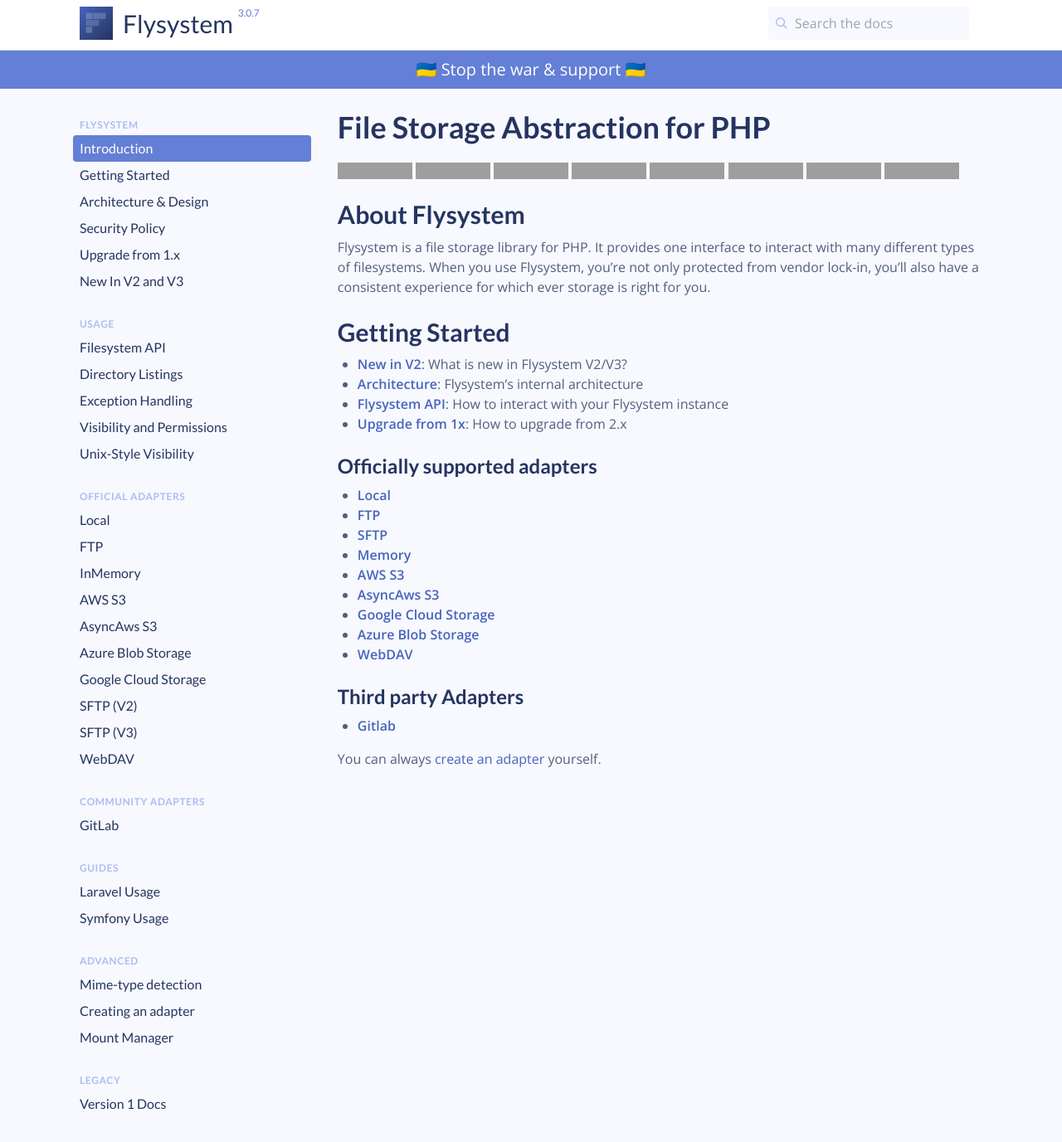
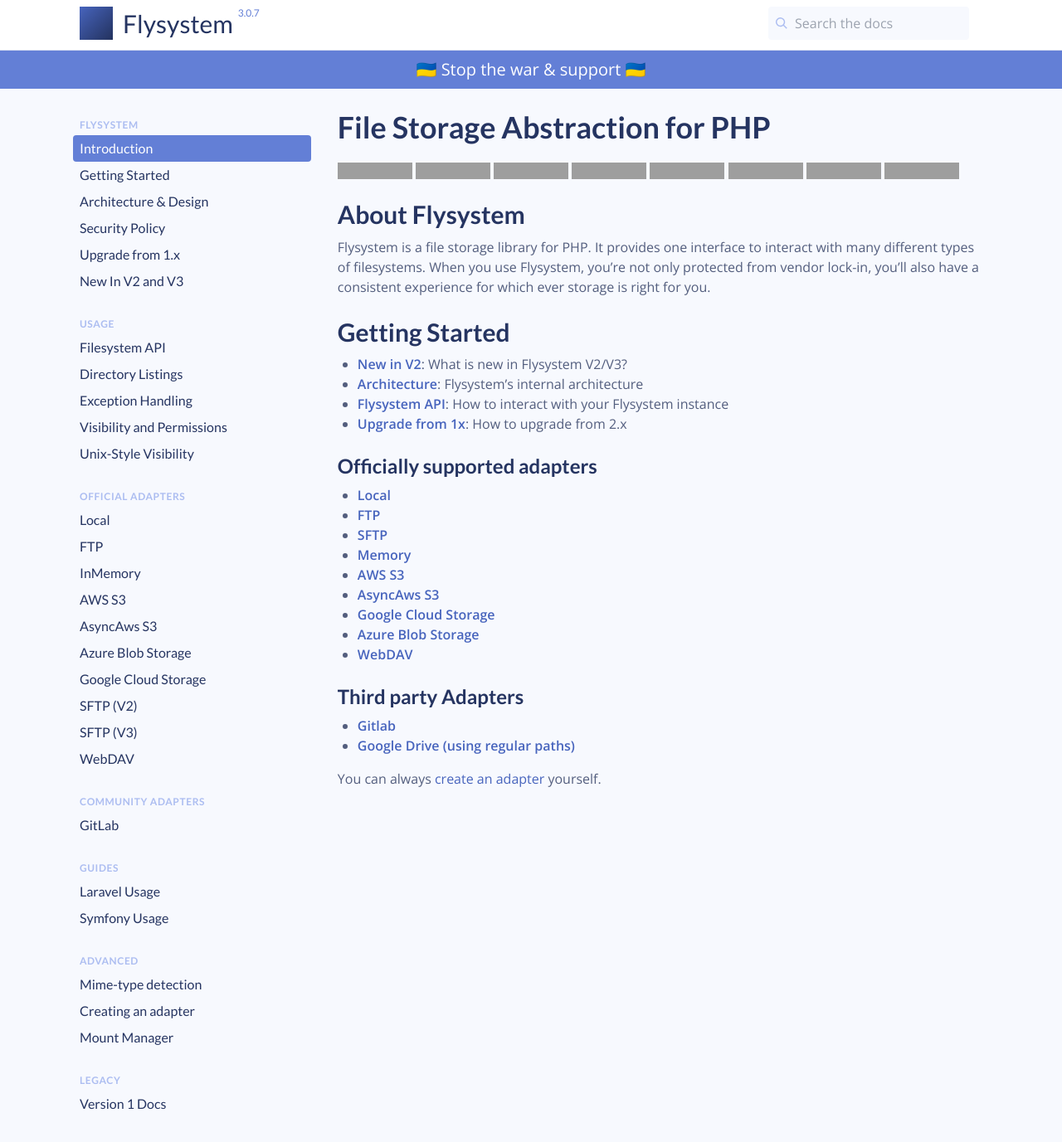
Before and after one commit to thephpleague/flysystem, a Jekyll site: the page built from docs/index.md, in a window 1280 px wide, cut to the strip 0-1379 px from the top of the page. Shown: the whole strip at 83% size. Built offline with Jekyll 4.4.1, drawn with Linux system fonts in a browser that asks for light colours; comment, search, counter and statistics services are not loaded; grey boxes are pictures that could not be loaded.

Commit message:
Google Drive adapter migrated to v2/v3

```diff
--- a/docs/index.md
+++ b/docs/index.md
@@ -46,5 +46,6 @@ for which ever storage is right for you.
 ### Third party Adapters
 
 * **[Gitlab](/docs/adapter/gitlab/)**
+* **[Google Drive (using regular paths)](https://github.com/masbug/flysystem-google-drive-ext)**
 
 You can always [create an adapter](/docs/advanced/creating-an-adapter/) yourself.
```
